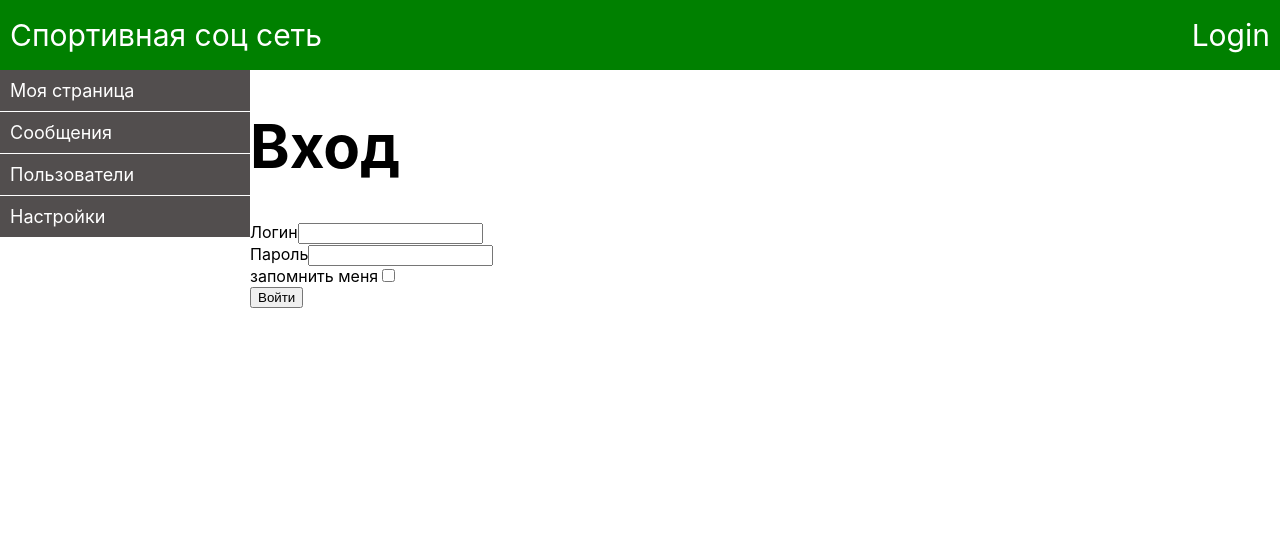
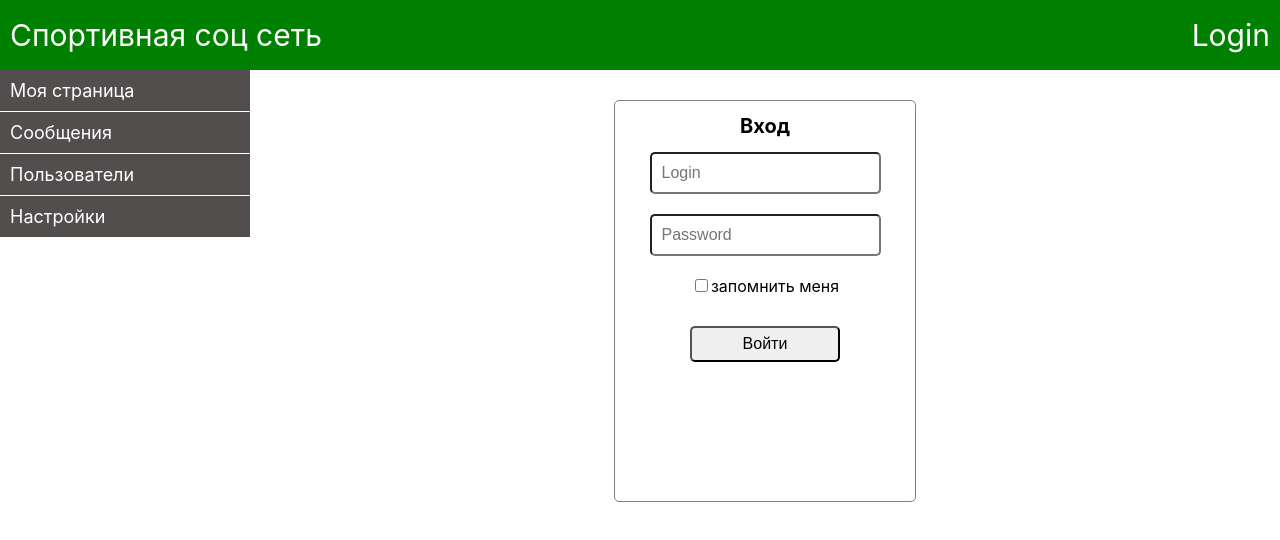
Before and after one commit to petrov6827/learn-react, a React (Create React App) app: page /login in a window 1280 px wide. Shown: the top 540 px of the page. Built offline with nearby package versions, Linux system fonts and the light colour scheme; no server answers.

Commit message:
redux-form 3

```diff
--- a/src/components/Login/Login.jsx
+++ b/src/components/Login/Login.jsx
@@ -1,25 +1,36 @@
 import React from 'react';
 import s from './login.module.scss';
-import { Form, reduxForm, Field } from 'redux-form';
+import { reduxForm, Field } from 'redux-form';
 
 const LoginForm = (props) => {
-  const { handleSubmit } = props;
   return (
-    <form onSubmit={handleSubmit} className={s.form}>
+    <form onSubmit={props.handleSubmit} className={s.form}>
       <div>
-        <label htmlFor="login">Логин</label>
-        <Field name="login" component="input" type="text" />
+        <label htmlFor="login"></label>
+        <Field
+          className={s.item}
+          name="login"
+          placeholder="Login"
+          component="input"
+          type="text"
+        />
       </div>
       <div>
-        <label htmlFor="password">Пароль</label>
-        <Field name="password" component="input" type="text" />
+        <label htmlFor="password"></label>
+        <Field
+          className={s.item}
+          name="password"
+          placeholder="Password"
+          component="input"
+          type="text"
+        />
       </div>
       <div>
+        <Field name="remember" component="input" type="checkbox" />
         <label htmlFor="чекбокс">запомнить меня</label>
-        <Field name="remember" component="input" type="checkbox" />
       </div>
       <div>
-        <button>Войти</button>
+        <button className={s.button}>Войти</button>
       </div>
     </form>
   );
@@ -30,10 +41,14 @@ const LoginReduxForm = reduxForm({
 })(LoginForm);
 
 const Login = (props) => {
+  const onSubmit = (formData) => {
+    console.log(formData);
+  };
+
   return (
     <div className={s.login}>
       <h1>Вход</h1>
-      <LoginReduxForm />
+      <LoginReduxForm onSubmit={onSubmit} />
     </div>
   );
 };
--- a/src/components/Login/login.module.scss
+++ b/src/components/Login/login.module.scss
@@ -1,7 +1,47 @@
 .login {
-  font-size: 30px;
+  width: 300px;
+  height: 400px;
+  font-size: 10px;
+  text-align: center;
+  justify-content: center;
+  display: flex;
+  flex-direction: column;
+  border: 1px solid grey;
+  border-radius: 5px;
+  margin: 30px auto;
 }
 
 .form {
   font-size: 16px;
+  width: 300px;
+  height: 500px;
 }
+
+.button {
+  margin: 10px;
+  vertical-align: top;
+  padding: 7px;
+  border-radius: 5px;
+  font-size: 16px;
+  margin-bottom: 20px;
+  width: 150px;
+  margin: 0 auto;
+  margin-top: 30px;
+  &:hover {
+    color: white;
+    background: grey;
+    transition: 0.3s;
+  }
+}
+
+.item {
+  vertical-align: top;
+  padding: 10px;
+  border-radius: 5px;
+  font-size: 16px;
+  margin-bottom: 20px;
+  display: flex;
+  outline: none;
+  margin: 0 auto;
+  margin-bottom: 20px;
+}
```
Also changed, not shown: src/redux/redux-form.js (deleted).
